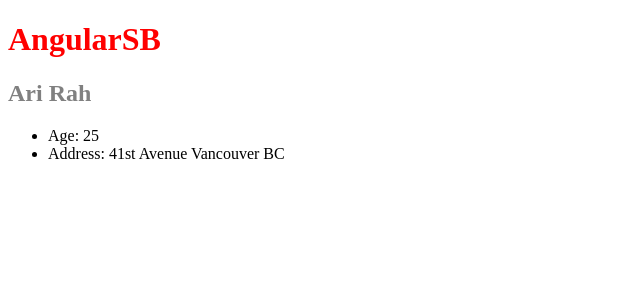
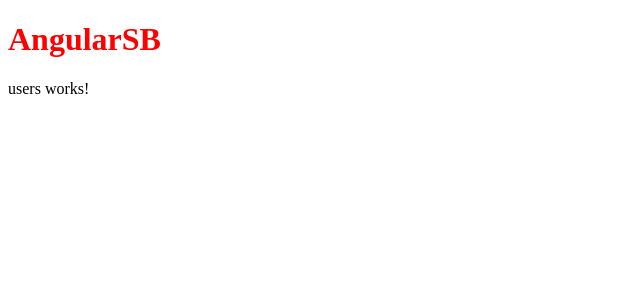
Before and after one commit to arianrah/AngularSB, an Angular app: page / in a window 1280 px wide. Shown: the top 300 px of the page, without its empty margins (0-640 px from the left). Built offline with nearby package versions, Linux system fonts and the light colour scheme.

Commit message:
users component start

```diff
--- a/src/app/app.component.html
+++ b/src/app/app.component.html
@@ -1,2 +1,2 @@
 <h1>AngularSB</h1>
-<app-user></app-user>
+<app-users></app-users>
```
